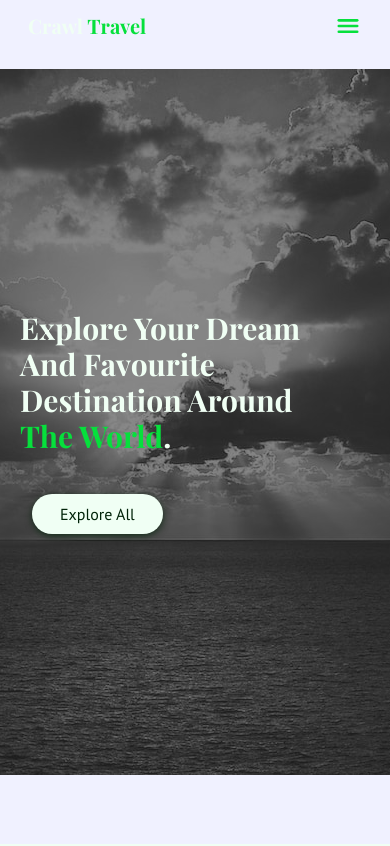
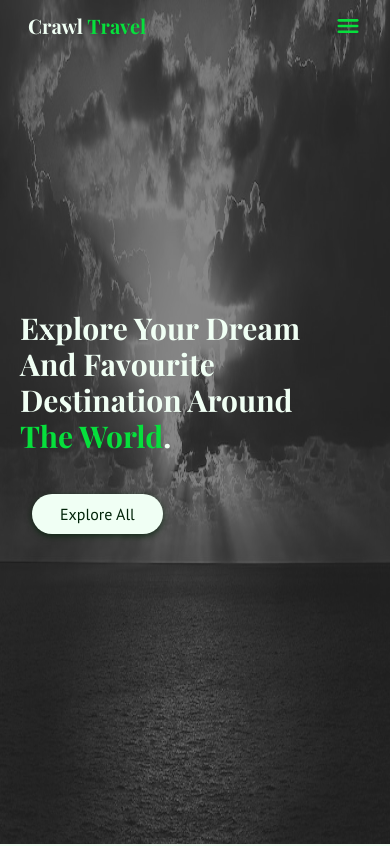
Before and after one commit to Yassinproweb/crawl_travel, a plain HTML site: page index.html in a window 390 px wide. Shown: the top 846 px of the page. Drawn offline with nearby package versions, Linux system fonts and the light colour scheme; a web font is replaced by a local one.

Commit message:
Update index.html

```diff
--- a/index.html
+++ b/index.html
@@ -39,7 +39,7 @@
 
     <!-- Hero Section -->
     <section id="home" class="w-full h-screen flex flex-col items-center justify-center gap-3 relative xsm:px-14 lg:px-32 md:bg-tail_dark">
-        <img src="/cloud_set.jpeg" class="w-full h-full absolute home object-none lg:object-cover">
+        <img src="/cloud_set.jpeg" class="w-full h-full absolute home object-fill lg:object-cover">
         <div class="w-full flex flex-col gap-3 items-start justify-center hero-div px-5 py-11 rounded-xl z-10">
             <h3 class="text-tail_light text-3xl font-bold text-left max-w-xs lg:text-5xl lg:max-w-xl">Explore Your Dream And Favourite Destination Around <span class="text-tail_green">The World</span>.</h3>
             <button class="explore rounded-3xl mt-7 ml-3 px-7 py-2 text-base text-tail_dark font-normal bg-tail_light">Explore All</button>
```
